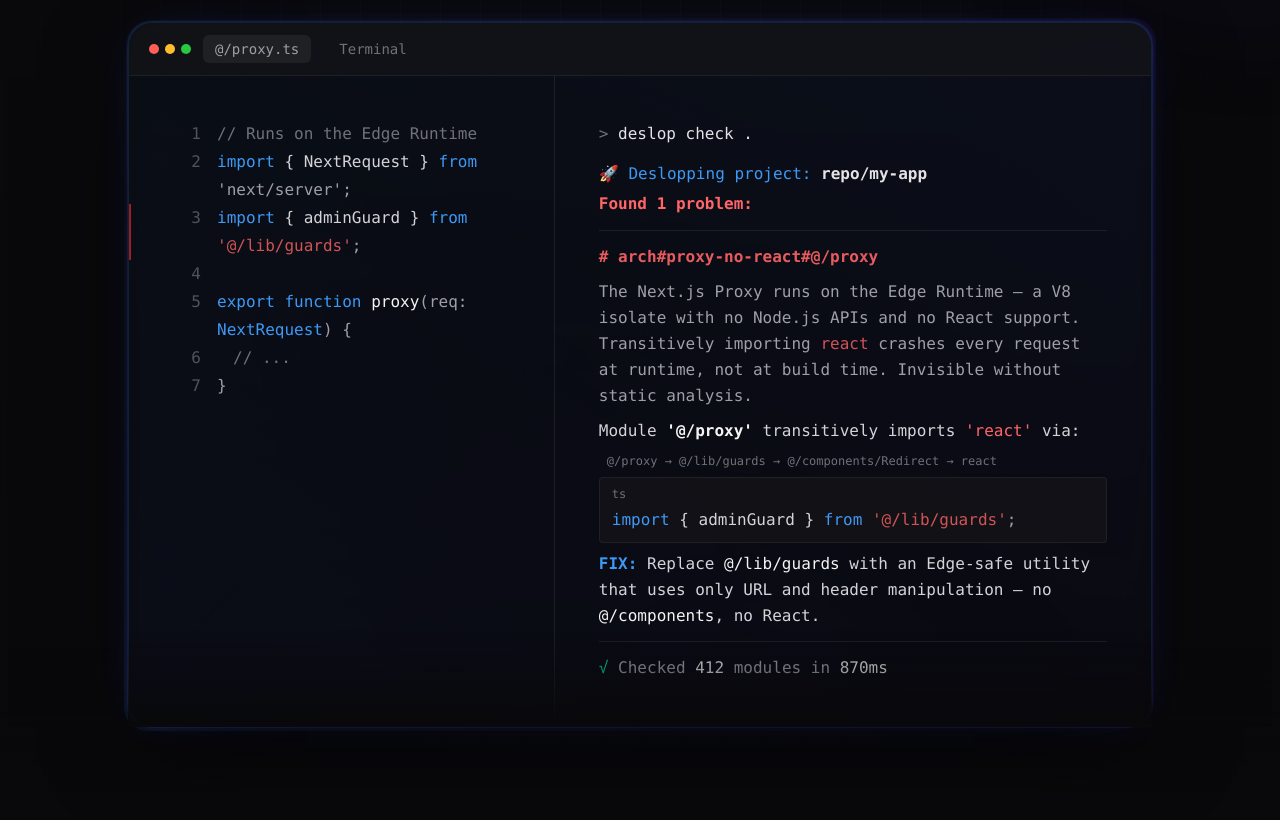
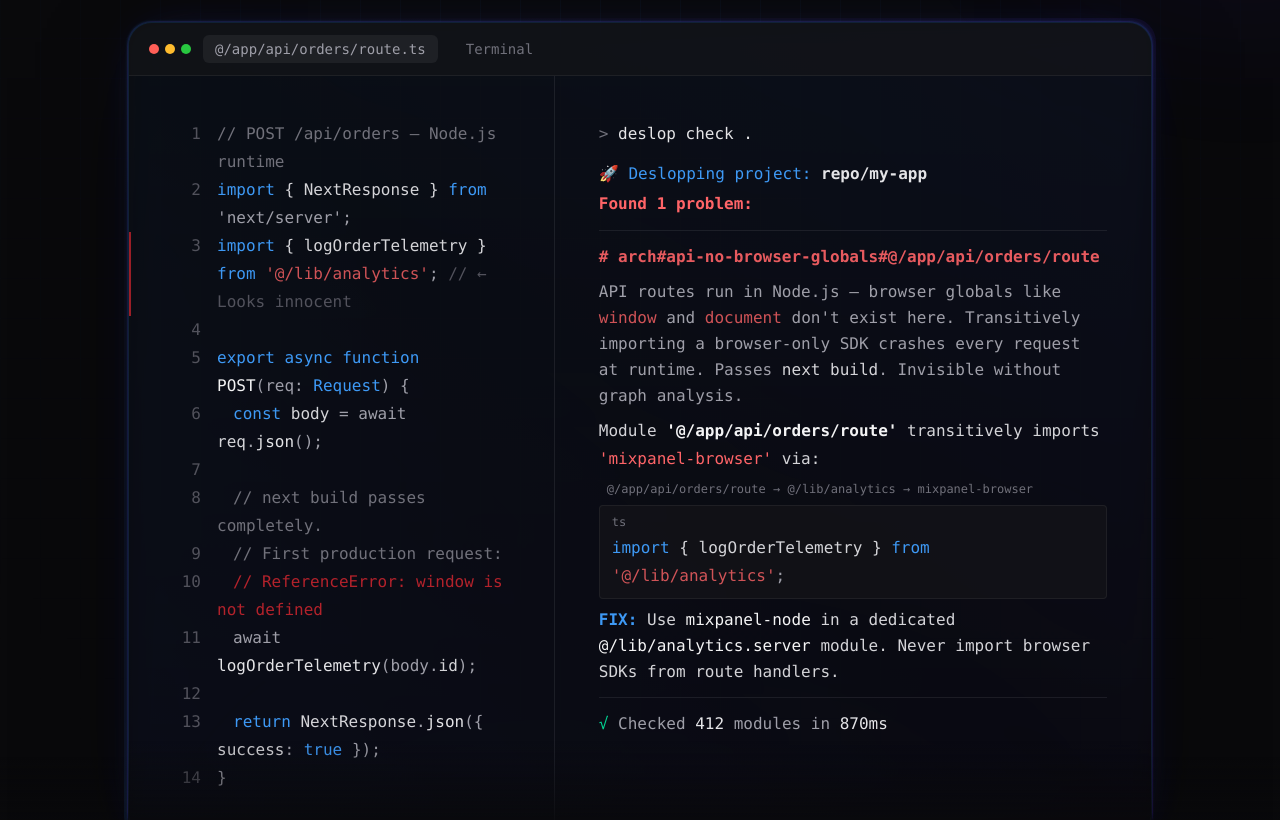
Before and after one commit to Ivy-Apps/deslop-web, a Next.js app: page / in a window 1280 px wide. Shown: the part 922-1742 px from the top of the page. Built offline with nearby package versions, Linux system fonts and the light colour scheme.

Commit message:
Update the HeroDemo

```diff
--- a/src/components/HeroDemo.tsx
+++ b/src/components/HeroDemo.tsx
@@ -27,7 +27,7 @@ export function HeroDemo(): ReactNode {
             <div className={`h-2.5 w-2.5 rounded-full ${baseTw.window.zoom}`} />
           </div>
           <div className="flex min-w-0 flex-1 items-center gap-4">
-            <Tab label="@/proxy.ts" active />
+            <Tab label="@/app/api/orders/route.ts" active />
             <Tab label="Terminal" active={false} />
           </div>
         </div>
@@ -65,7 +65,7 @@ function CodePane(): ReactNode {
           number={1}
           content={
             <span className="text-zinc-500">
-              {'// Runs on the Edge Runtime'}
+              {'// POST /api/orders — Node.js runtime'}
             </span>
           }
         />
@@ -74,7 +74,7 @@ function CodePane(): ReactNode {
           content={
             <>
               <span className="text-[#3E99F5]">{'import'}</span>
-              <span className="text-zinc-300">{' { NextRequest } '}</span>
+              <span className="text-zinc-300">{' { NextResponse } '}</span>
               <span className="text-[#3E99F5]">{'from'}</span>
               <span className="text-zinc-400">{" 'next/server'"}</span>
               <span className="text-zinc-400">{';'}</span>
@@ -86,10 +86,11 @@ function CodePane(): ReactNode {
           content={
             <>
               <span className="text-[#3E99F5]">{'import'}</span>
-              <span className="text-zinc-300">{' { adminGuard } '}</span>
+              <span className="text-zinc-300">{' { logOrderTelemetry } '}</span>
               <span className="text-[#3E99F5]">{'from'}</span>
-              <span className="text-red-400/80">{" '@/lib/guards'"}</span>
+              <span className="text-red-400/80">{" '@/lib/analytics'"}</span>
               <span className="text-zinc-400">{';'}</span>
+              <span className="text-zinc-600">{' // ← Looks innocent'}</span>
             </>
           }
         />
@@ -98,10 +99,10 @@ function CodePane(): ReactNode {
           number={5}
           content={
             <>
-              <span className="text-[#3E99F5]">{'export function'}</span>
-              <span className="text-zinc-100">{' proxy'}</span>
+              <span className="text-[#3E99F5]">{'export async function'}</span>
+              <span className="text-zinc-100">{' POST'}</span>
               <span className="text-zinc-400">{'(req: '}</span>
-              <span className="text-[#3E99F5]">{'NextRequest'}</span>
+              <span className="text-[#3E99F5]">{'Request'}</span>
               <span className="text-zinc-400">{')'}</span>
               <span className="text-zinc-400">{' {'}</span>
             </>
@@ -111,12 +112,73 @@ function CodePane(): ReactNode {
           number={6}
           content={
             <span className="pl-4">
-              <span className="text-zinc-500">{'// ...'}</span>
+              <span className="text-[#3E99F5]">{'const'}</span>
+              <span className="text-zinc-300">{' body '}</span>
+              <span className="text-zinc-400">{'='}</span>
+              <span className="text-zinc-400">{' await '}</span>
+              <span className="text-zinc-300">{'req'}</span>
+              <span className="text-zinc-400">{'.'}</span>
+              <span className="text-zinc-200">{'json'}</span>
+              <span className="text-zinc-400">{'();'}</span>
+            </span>
+          }
+        />
+        <CodeLine number={7} content={<span />} />
+        <CodeLine
+          number={8}
+          content={
+            <span className="pl-4 text-zinc-500">
+              {'// next build passes completely.'}
             </span>
           }
         />
         <CodeLine
-          number={7}
+          number={9}
+          content={
+            <span className="pl-4 text-zinc-500">
+              {'// First production request:'}
+            </span>
+          }
+        />
+        <CodeLine
+          number={10}
+          content={
+            <span className="pl-4 text-red-500/70">
+              {'// ReferenceError: window is not defined'}
+            </span>
+          }
+        />
+        <CodeLine
+          number={11}
+          content={
+            <span className="pl-4">
+              <span className="text-zinc-400">{'await '}</span>
+              <span className="text-zinc-200">{'logOrderTelemetry'}</span>
+              <span className="text-zinc-400">{'(body.'}</span>
+              <span className="text-zinc-300">{'id'}</span>
+              <span className="text-zinc-400">{');'}</span>
+            </span>
+          }
+        />
+        <CodeLine number={12} content={<span />} />
+        <CodeLine
+          number={13}
+          content={
+            <span className="pl-4">
+              <span className="text-[#3E99F5]">{'return'}</span>
+              <span className="text-zinc-300">{' NextResponse'}</span>
+              <span className="text-zinc-400">{'.'}</span>
+              <span className="text-zinc-200">{'json'}</span>
+              <span className="text-zinc-400">{'({'}</span>
+              <span className="text-zinc-300">{' success'}</span>
+              <span className="text-zinc-400">{':'}</span>
+              <span className="text-[#3E99F5]">{' true'}</span>
+              <span className="text-zinc-400">{' });'}</span>
+            </span>
+          }
+        />
+        <CodeLine
+          number={14}
           content={<span className="text-zinc-400">{'}'}</span>}
         />
       </div>
@@ -183,49 +245,51 @@ function TerminalPane(): ReactNode {
 
         <div className="space-y-2">
           <p className="text-red-400/90 font-semibold">
-            {'# arch#proxy-no-react#@/proxy'}
+            {'# arch#api-no-browser-globals#@/app/api/orders/route'}
           </p>
           <p className="text-zinc-400 leading-relaxed">
             {
-              'The Next.js Proxy runs on the Edge Runtime — a V8 isolate with no Node.js APIs and no React support. Transitively importing '
+              'API routes run in Node.js — browser globals like '
             }
-            <span className="text-red-400/80">{'react'}</span>
+            <span className="text-red-400/80">{'window'}</span>
+            {' and '}
+            <span className="text-red-400/80">{'document'}</span>
             {
-              ' crashes every request at runtime, not at build time. Invisible without static analysis.'
+              " don't exist here. Transitively importing a browser-only SDK crashes every request at runtime. Passes "
             }
+            <span className="text-zinc-300">{'next build'}</span>
+            {'. Invisible without graph analysis.'}
           </p>
 
           <p className="text-zinc-300">
             {'Module '}
-            <span className="text-zinc-100 font-semibold">{"'@/proxy'"}</span>
+            <span className="text-zinc-100 font-semibold">{"'@/app/api/orders/route'"}</span>
             {' transitively imports '}
-            <span className="text-red-400">{"'react'"}</span>
+            <span className="text-red-400">{"'mixpanel-browser'"}</span>
             {' via:'}
           </p>
           <p className="text-zinc-500 font-mono text-xs pl-2">
-            {'@/proxy → @/lib/guards → @/components/Redirect → react'}
+            {'@/app/api/orders/route → @/lib/analytics → mixpanel-browser'}
           </p>
 
           <div className="rounded bg-zinc-900/60 border border-white/[0.06] px-3 py-2">
             <p className="text-zinc-500 text-xs mb-1">{'ts'}</p>
             <p>
               <span className="text-[#3E99F5]">{'import'}</span>
-              <span className="text-zinc-300">{' { adminGuard } '}</span>
+              <span className="text-zinc-300">{' { logOrderTelemetry } '}</span>
               <span className="text-[#3E99F5]">{'from'}</span>
-              <span className="text-red-400/80">{" '@/lib/guards'"}</span>
+              <span className="text-red-400/80">{" '@/lib/analytics'"}</span>
               <span className="text-zinc-400">{';'}</span>
             </p>
           </div>
 
           <p className="text-zinc-300 leading-relaxed">
             <span className="text-[#3E99F5] font-semibold">{'FIX: '}</span>
-            {'Replace '}
-            <span className="text-zinc-100">{'@/lib/guards'}</span>
-            {
-              ' with an Edge-safe utility that uses only URL and header manipulation — no '
-            }
-            <span className="text-zinc-100">{'@/components'}</span>
-            {', no React.'}
+            {'Use '}
+            <span className="text-zinc-100">{'mixpanel-node'}</span>
+            {' in a dedicated '}
+            <span className="text-zinc-100">{'@/lib/analytics.server'}</span>
+            {' module. Never import browser SDKs from route handlers.'}
           </p>
         </div>
 
```
